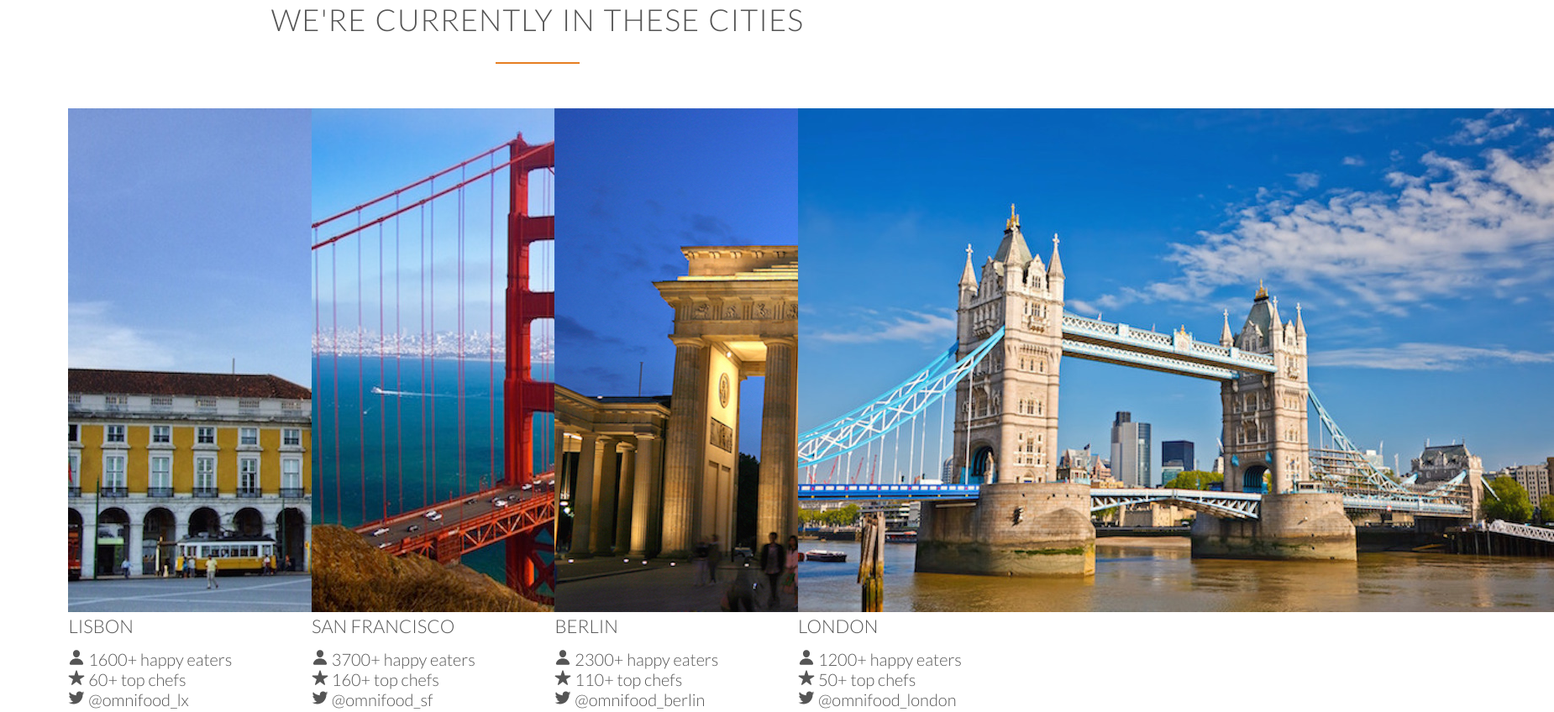
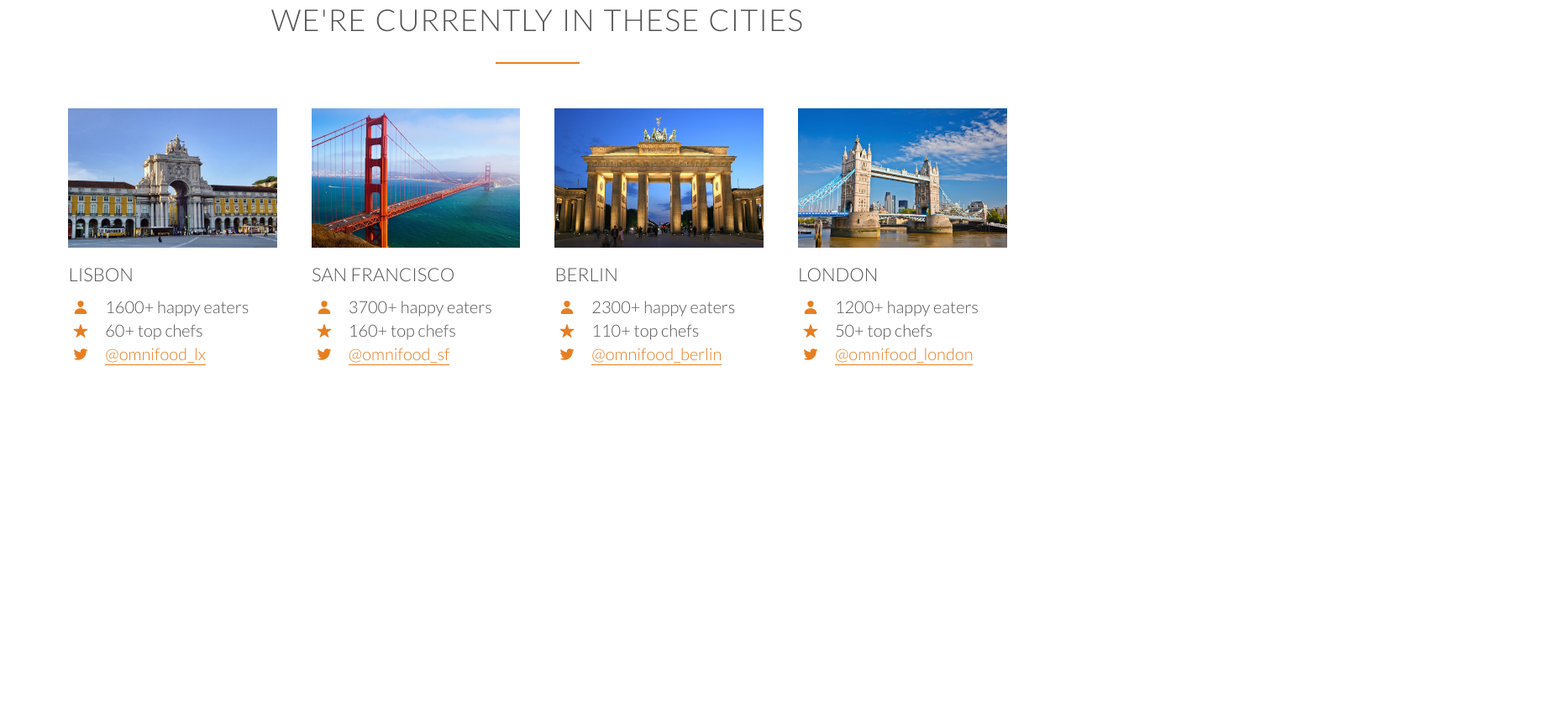
Before and after one commit to Kirasamp/omnifood, a plain HTML site: page index.html in a window 1280 px wide. Shown: the part 2835-3683 px from the top of the page at 84% size, 1850 px wide, since content can reach past the window. After the commit the page ends 3376 px from the top, so only its background shows below. Drawn offline with nearby package versions, Linux system fonts and the light colour scheme.

Commit message:
styled section and added twitter links

```diff
--- a/index.html
+++ b/index.html
@@ -217,16 +217,16 @@
           <img src="resources/img/lisbon-3.jpg" alt="Lisbon" />
           <h3>Lisbon</h3>
           <div class="city-feature">
-            <ion-icon name="person"></ion-icon>
+            <ion-icon name="person" class="icon-small"></ion-icon>
             1600+ happy eaters
           </div>
           <div class="city-feature">
-            <ion-icon name="star"></ion-icon>
+            <ion-icon name="star" class="icon-small"></ion-icon>
             60+ top chefs
           </div>
           <div class="city-feature">
-            <ion-icon name="logo-twitter"></ion-icon>
-            @omnifood_lx
+            <ion-icon name="logo-twitter" class="icon-small"></ion-icon>
+            <a href="#"> @omnifood_lx </a>
           </div>
         </div>
         <div class="col span-1-of-4 box">
@@ -236,48 +236,48 @@
           />
           <h3>San Francisco</h3>
           <div class="city-feature">
-            <ion-icon name="person"></ion-icon>
+            <ion-icon name="person" class="icon-small"></ion-icon>
             3700+ happy eaters
           </div>
           <div class="city-feature">
-            <ion-icon name="star"></ion-icon>
+            <ion-icon name="star" class="icon-small"></ion-icon>
             160+ top chefs
           </div>
           <div class="city-feature">
-            <ion-icon name="logo-twitter"></ion-icon>
-            @omnifood_sf
+            <ion-icon name="logo-twitter" class="icon-small"></ion-icon>
+            <a href="#"> @omnifood_sf </a>
           </div>
         </div>
         <div class="col span-1-of-4 box">
           <img src="resources/img/berlin.jpg" alt="Berlin Brandenburger Tor" />
           <h3>Berlin</h3>
           <div class="city-feature">
-            <ion-icon name="person"></ion-icon>
+            <ion-icon name="person" class="icon-small"></ion-icon>
             2300+ happy eaters
           </div>
           <div class="city-feature">
-            <ion-icon name="star"></ion-icon>
+            <ion-icon name="star" class="icon-small"></ion-icon>
             110+ top chefs
           </div>
           <div class="city-feature">
-            <ion-icon name="logo-twitter"></ion-icon>
-            @omnifood_berlin
+            <ion-icon name="logo-twitter" class="icon-small"></ion-icon>
+            <a href="#"> @omnifood_berlin </a>
           </div>
         </div>
         <div class="col span-1-of-4 box">
           <img src="resources/img/london.jpg" alt="London Bridge" />
           <h3>London</h3>
           <div class="city-feature">
-            <ion-icon name="person"></ion-icon>
+            <ion-icon name="person" class="icon-small"></ion-icon>
             1200+ happy eaters
           </div>
           <div class="city-feature">
-            <ion-icon name="star"></ion-icon>
+            <ion-icon name="star" class="icon-small"></ion-icon>
             50+ top chefs
           </div>
           <div class="city-feature">
-            <ion-icon name="logo-twitter"></ion-icon>
-            @omnifood_london
+            <ion-icon name="logo-twitter" class="icon-small"></ion-icon>
+            <a href="#"> @omnifood_london </a>
           </div>
         </div>
       </div>
--- a/resources/CSS/style.css
+++ b/resources/CSS/style.css
@@ -97,6 +97,27 @@ ICONS
   display: block;
   color: #e67e22;
   margin-bottom: 10px;
+}
+
+/* -----------------------------------------------------
+LINKS
+----------------------------------------------------- */
+
+a,
+a:visited {
+  color: #e67e22;
+  text-decoration: none;
+
+  /* add our own underline, with space between the text and the border */
+  padding-bottom: 1px;
+  border-bottom: 1px solid #e67e22;
+  transition: border-bottom 0.2s, color 0.2s;
+}
+
+a:hover,
+a:active {
+  color: #555;
+  border-bottom: 1px solid transparent;
 }
 
 /* -----------------------------------------------------
@@ -295,8 +316,41 @@ HOW IT WORKS
   margin-right: 25px;
 }
 
+.btn-app:link,
+.btn-app:visited {
+  border: 0;
+}
+
 .btn-app img {
   height: 50px;
   width: auto;
   margin-right: 10px;
 }
+
+/* -----------------------------------------------------
+CITIES
+----------------------------------------------------- */
+
+.box img {
+  width: 100%;
+  height: auto;
+  margin-bottom: 15px;
+}
+
+.city-feature {
+  margin-bottom: 5px;
+}
+
+.icon-small {
+  display: inline-block;
+  width: 30px;
+  text-align: center;
+  color: #e67e22;
+  font-size: 120%;
+
+  line-height: 120%;
+  vertical-align: middle;
+  margin-top: -5px;
+
+  margin-right: 10px;
+}
```
